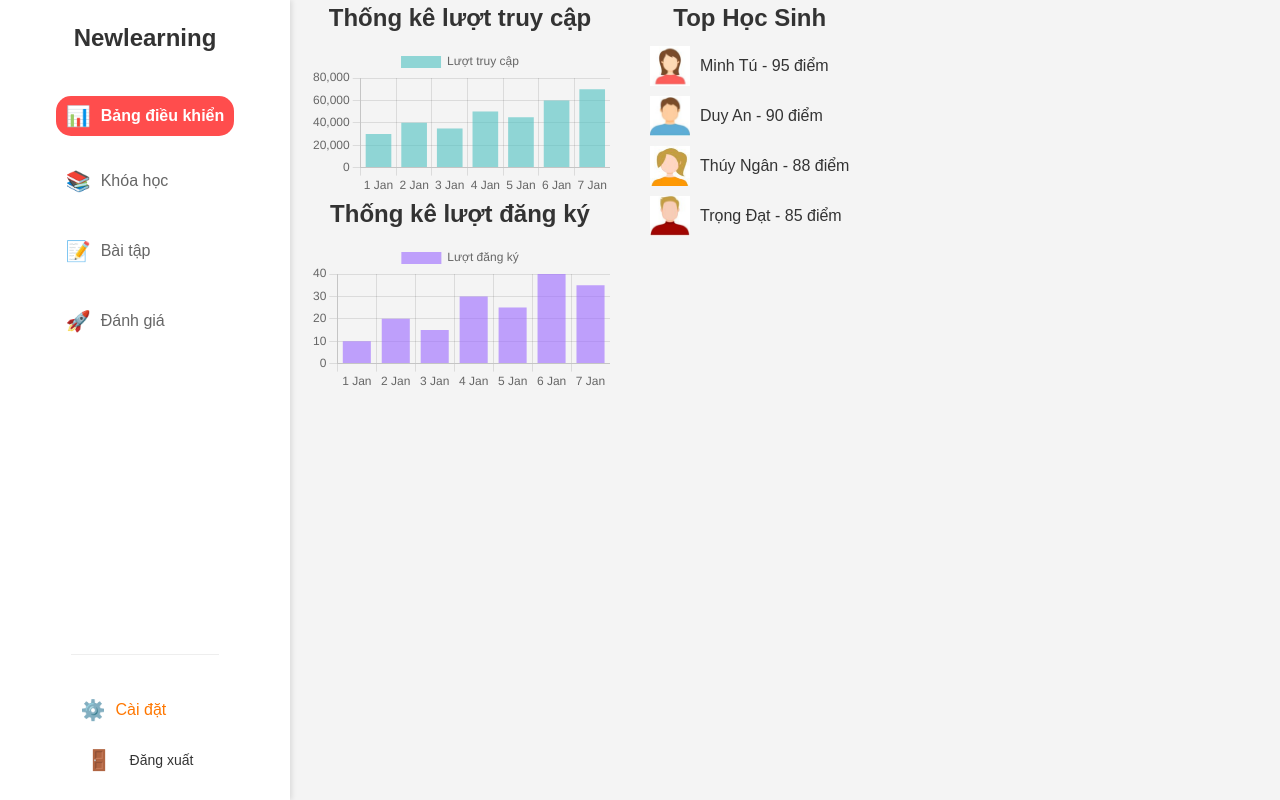
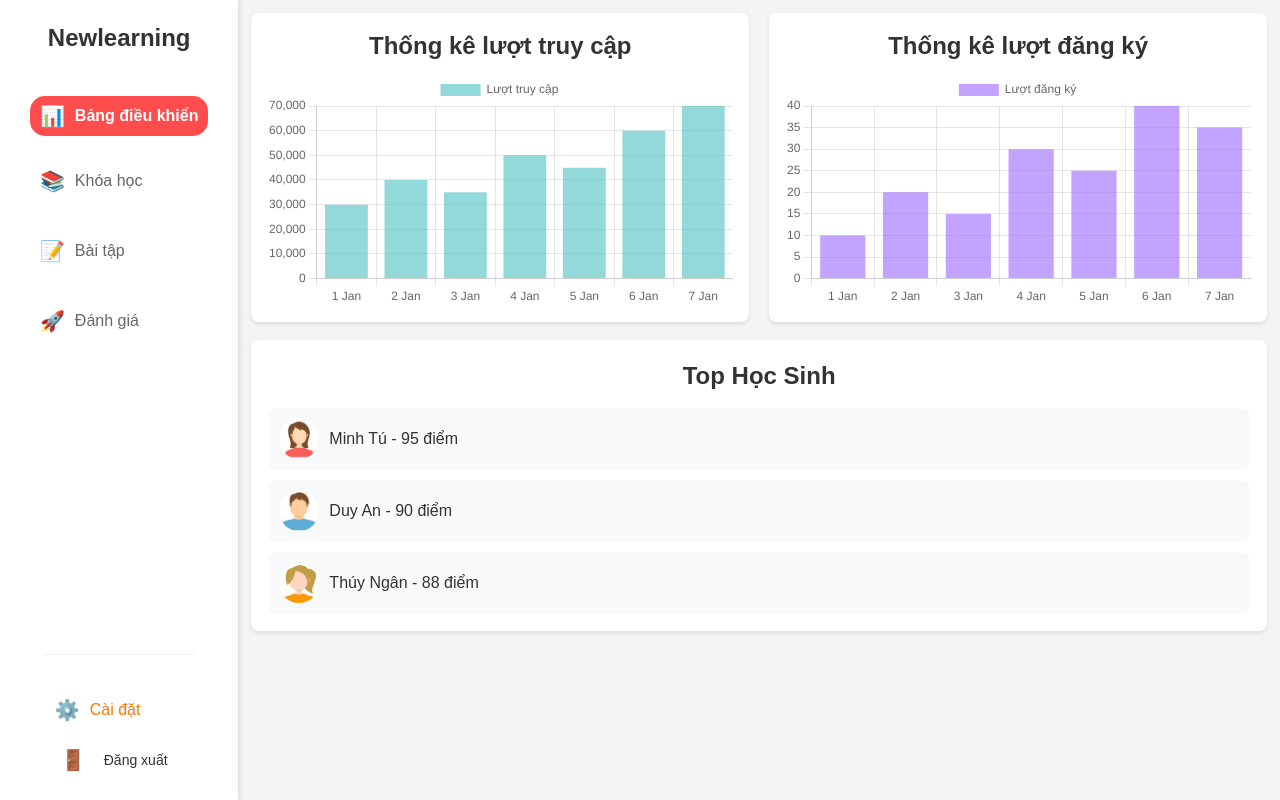
Before and after one commit to DoThiNgocNgan/spnc, a React (Vite) app: page /admin-home in a window 1280 px wide. Built offline with nearby package versions, Linux system fonts and the light colour scheme.

Commit message:
fix lai css

```diff
--- a/src/pages/AdminHome/AdminHome.css
+++ b/src/pages/AdminHome/AdminHome.css
@@ -15,3 +15,50 @@
     text-decoration: none; /* Ensure no underline on hover */
     color: inherit; /* Maintain color on hover */
 }
+
+.dashboard-content {
+  padding: 13px;
+  width: 100%;
+}
+
+.charts-container {
+  display: grid;
+  grid-template-columns: 1fr 1fr;
+  gap: 20px;
+  margin-bottom: 18px;
+}
+
+.chart-item {
+  background: white;
+  padding: 15px;
+  border-radius: 8px;
+  box-shadow: 0 2px 4px rgba(0, 0, 0, 0.1);
+}
+
+.top-students {
+  background: white;
+  padding: 18px;
+  border-radius: 8px;
+  box-shadow: 0 2px 4px rgba(0, 0, 0, 0.1);
+}
+
+.students-list {
+  display: grid;
+  gap: 12px;
+  margin-top: 15px;
+}
+
+.student-item {
+  display: flex;
+  align-items: center;
+  padding: 10px;
+  background: #f8f9fa;
+  border-radius: 6px;
+}
+
+.student-avatar {
+  width: 40px;
+  height: 40px;
+  border-radius: 50%;
+  margin-right: 10px;
+}
--- a/src/pages/AdminHome/AdminHome.jsx
+++ b/src/pages/AdminHome/AdminHome.jsx
@@ -88,77 +88,43 @@ const AdminHome = () => {
           <AccountDropdown />
         </div>
       </nav>
-      <div className="charts" style={{ display: "flex" }}>
-        <div className="allchart">
-          <div className="chart" style={{ flex: 1.5 }}>
+      <div className="dashboard-content">
+        <div className="charts-container">
+          <div className="chart-item">
             <h2>Thống kê lượt truy cập</h2>
             <Bar ref={trafficChartRef} data={trafficData} />
           </div>
-          <div className="chart">
+          <div className="chart-item">
             <h2>Thống kê lượt đăng ký</h2>
             <Bar ref={registrationChartRef} data={registrationData} />
           </div>
         </div>
-        <div className="top-students" style={{ flex: 1.5, padding: "0 20px" }}>
+        <div className="top-students">
           <h2>Top Học Sinh</h2>
-          <div>
-            <div
-              style={{
-                display: "flex",
-                alignItems: "center",
-                marginBottom: "10px",
-              }}
-            >
-              {" "}
-              {/* Thêm marginBottom để tạo khoảng cách giữa các hình */}
+          <div className="students-list">
+            <div className="student-item">
               <img
                 src="src/assets/avatar1.png"
                 alt="Nil Yeager"
-                style={{ width: "40px", height: "40px", marginRight: "10px" }}
+                className="student-avatar"
               />
-              Minh Tú - 95 điểm
+              <span>Minh Tú - 95 điểm</span>
             </div>
-            <div
-              style={{
-                display: "flex",
-                alignItems: "center",
-                marginBottom: "10px",
-              }}
-            >
-              {" "}
-              {/* Thêm marginBottom để tạo khoảng cách giữa các hình */}
+            <div className="student-item">
               <img
                 src="src/assets/avatar2.png"
                 alt="Theron Trump"
-                style={{ width: "40px", height: "40px", marginRight: "10px" }}
+                className="student-avatar"
               />
-              Duy An - 90 điểm
+              <span>Duy An - 90 điểm</span>
             </div>
-            <div
-              style={{
-                display: "flex",
-                alignItems: "center",
-                marginBottom: "10px",
-              }}
-            >
-              {" "}
-              {/* Thêm marginBottom để tạo khoảng cách giữa các hình */}
+            <div className="student-item">
               <img
                 src="src/assets/avatar3.png"
                 alt="Tyler Mark"
-                style={{ width: "40px", height: "40px", marginRight: "10px" }}
+                className="student-avatar"
               />
-              Thúy Ngân - 88 điểm
-            </div>
-            <div style={{ display: "flex", alignItems: "center" }}>
-              {" "}
-              {/* Không cần marginBottom cho phần cuối cùng */}
-              <img
-                src="src/assets/avatar4.png"
-                alt="Johen Mark"
-                style={{ width: "40px", height: "40px", marginRight: "10px" }}
-              />
-              Trọng Đạt - 85 điểm
+              <span>Thúy Ngân - 88 điểm</span>
             </div>
           </div>
         </div>
```
